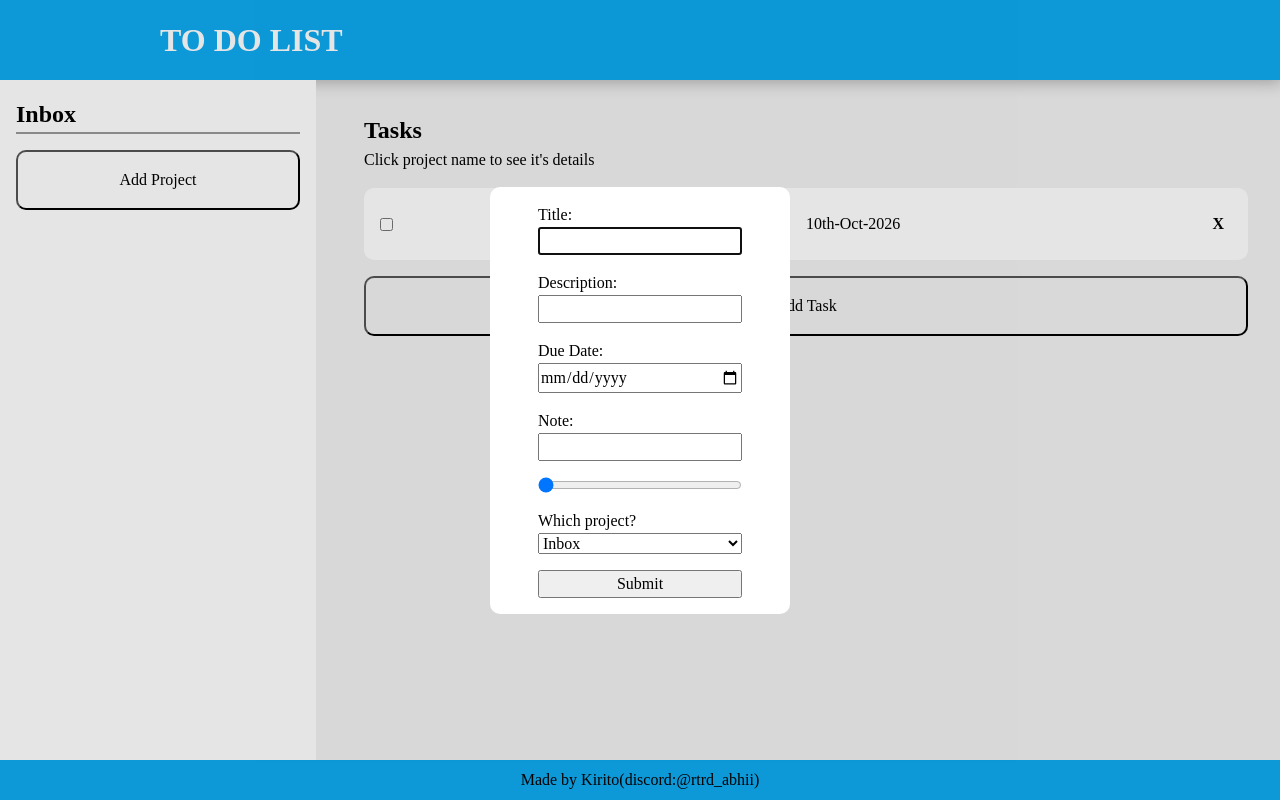
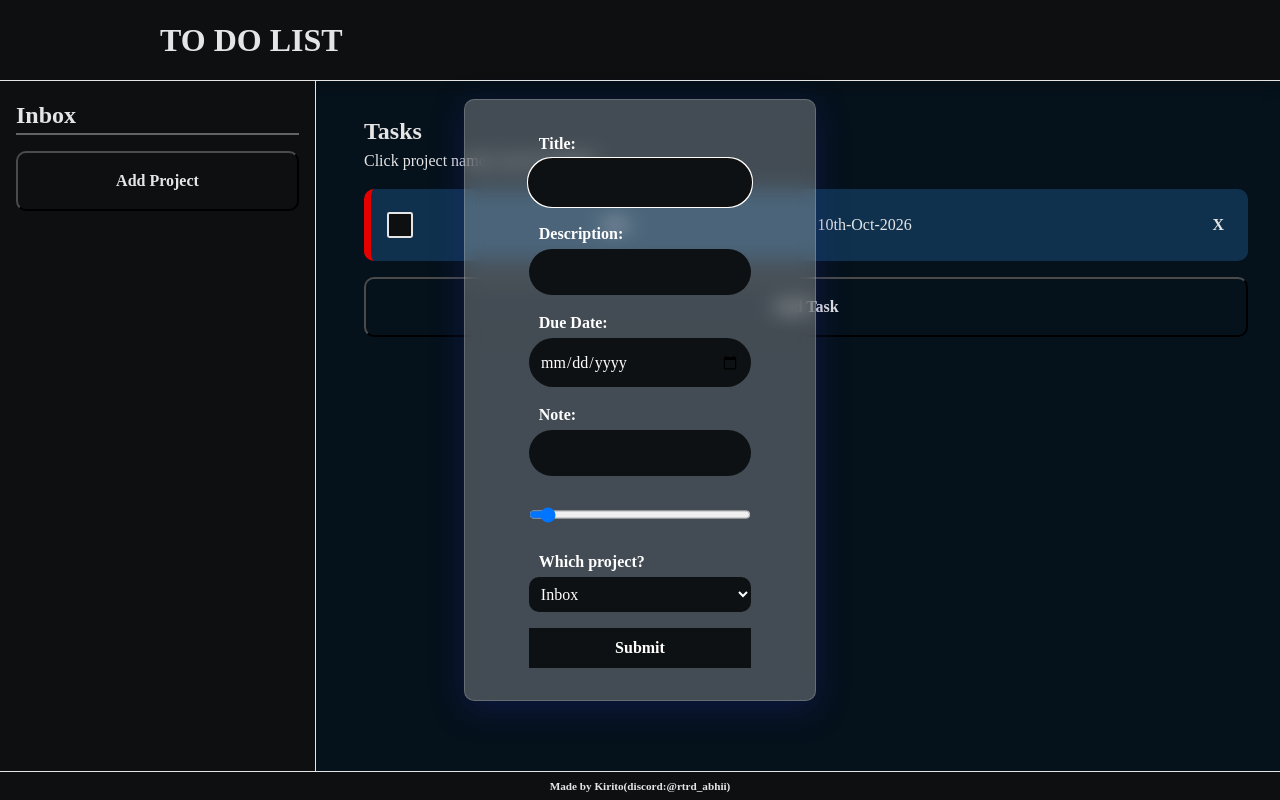
Before and after one commit to Kirito-exe/todo-list, a website built with webpack: page src/template.html in a window 1280 px wide. Both pictures are taken after a click on the button "Add Task". Built offline with nearby package versions, Linux system fonts and the light colour scheme.

Commit message:
polished the looks of site

```diff
--- a/src/modules/task-loader.js
+++ b/src/modules/task-loader.js
@@ -17,7 +17,15 @@ export default function(pc,project){
                 checkbox.checked=true;
             }
             taskRow.append(checkbox);
-
+            let color=""
+            if(task.priority==="low"){
+                color = "green";
+            }else if(task.priority==="medium"){
+                color = "yellow"
+            }else{
+                color = "red"
+            }
+            taskRow.style.borderLeft = `7px solid ${color}`;
             let taskTitle = document.createElement("div");
             taskTitle.id = "task-title";
             taskTitle.textContent = task.title;
--- a/src/style.css
+++ b/src/style.css
@@ -1,5 +1,6 @@
 :root{
-    --header-color:#0EAAF0;
+    --header-color:#0E1113;
+    color: white;
 }
 .body{
     font-family:monospace;
@@ -9,7 +10,7 @@
     display: grid;
     grid-template-columns: 1fr 3fr;
     grid-template-rows: min-content 1fr min-content ;
-    background-color: #f1f1f1;
+    background-color: #06131E;
     column-gap:1em;
 }
 .header{
@@ -20,6 +21,7 @@
 }
 .header{
     box-shadow: 2px 2px 15px rgba(16, 16, 16, 0.3);
+    border-bottom: 1px solid white;
 }
 .footer{
     grid-column: 1/3;
@@ -28,18 +30,23 @@
     justify-content: center;
     align-items: center;
     padding: 0.5em;
+    font-size: 0.7rem ;
+    color: white;
+    font-weight: bold;
+    border-top: 1px solid white;
 }
 .whole-menu{
     padding: 1em 1em;
-    background-color: white;
+    background-color: var(--header-color);
     display: flex;
     flex-direction: column;
-    gap:1em
+    gap:1em;
+    border-right:1px solid white;
 }
 .menu-row{
     display: flex;
     justify-content: space-between;
-    border-bottom: 2px solid rgb(0, 0, 0,0.4);
+    border-bottom: 2px solid rgba(253, 253, 253, 0.4);
 }
 
 .task-row{
@@ -47,10 +54,42 @@
     grid-template-columns: repeat(4, 1fr);
     justify-items: start;
     padding: 1em;
-    background-color: white;
+    background-color: #113656;
     border-radius: 10px;
     align-items: center;
+    gap:1em;
 }
+.task-row #task-title{
+    max-width: 210px;
+    font-weight: bold;
+    cursor: pointer;
+    width: 100%;
+    overflow: hidden;
+}
+
+#task-status{
+    appearance: none;
+    font: inherit;
+    color: currentColor;
+    width: 1.15em;
+    height: 1.15em;
+     border: 0.15em solid currentColor;
+    border-radius: 0.15em;
+    display: grid;
+    place-content: center;
+}
+input[type="checkbox"]::before {
+  content: "";
+  width: 0.65em;
+  height: 0.65em;
+  transform: scale(0);
+  transition: 120ms transform ease-in-out; /*I just copied it*/
+  box-shadow: inset 1em 1em white;
+}
+input[type="checkbox"]:checked::before {
+  transform: scale(1);
+}
+
 .task-row button, .menu-row button{
     justify-self: end;
     background:none;
@@ -107,6 +146,11 @@ button:hover{
 .form-row{
     display: flex;
     flex-direction: column;
+    gap:0.2em;
+}
+label{
+    font-weight: bold;
+    padding-left: 10px;
 }
 form{
     display: flex;
@@ -116,5 +160,46 @@ form{
 dialog{
     border: none;
     border-radius: 10px;
-    padding: 1em 3em;
+    padding: 2em 4em;backdrop-filter: blur(10px);
+  background: rgba( 255, 255, 255, 0.25 );
+  box-shadow: 0 8px 32px 0 rgba( 31, 38, 135, 0.37 );
+
+-webkit-backdrop-filter
+: blur( 10px );
+  border-radius: 10px;
+  border: 1px solid rgba( 255, 255, 255, 0.18 );
+  color:white;
 }
+input{
+    padding:0.7em;
+    border-radius: 2em;
+    border: none;
+    background-color:#0E1113;
+    color: white;
+}
+
+form button{
+    padding: 0.5em 1em;
+    font-weight: bold;
+    background-color: var(--header-color);
+    color: white;
+    border: none;
+}
+.buttons{
+    display: flex;
+    justify-content: space-between;
+}
+button:disabled{
+    background-color:#f1f1f1;
+}
+select{
+    padding: 0.5em;
+    border: none;
+    background-color:#0E1113;
+    color: white;
+    border-radius: 10px;
+}
+button{
+    color: white;
+    font-weight: bold;
+}
--- a/src/template.html
+++ b/src/template.html
@@ -48,7 +48,7 @@
             <form method="dialog">
                 <div class="form-row">
                     <label for="task-title">Title:</label>
-                    <input type="text" id="task-title" name="task-title" required>
+                    <input type="text" id="task-title" name="task-title" maxlength="30" required>
                 </div>
                 <div class="form-row">
                     <label for="task-desc">Description:</label>
@@ -79,7 +79,7 @@
             <form method="dialog">
                 <div class="form-row">
                     <label for="task-title">Title:</label>
-                    <input type="text" id="task-title" name="task-title" required disabled>
+                    <input type="text" id="task-title" name="task-title" maxlength="30" required disabled>
                 </div>
                 <div class="form-row">
                     <label for="task-desc">Description:</label>
```
